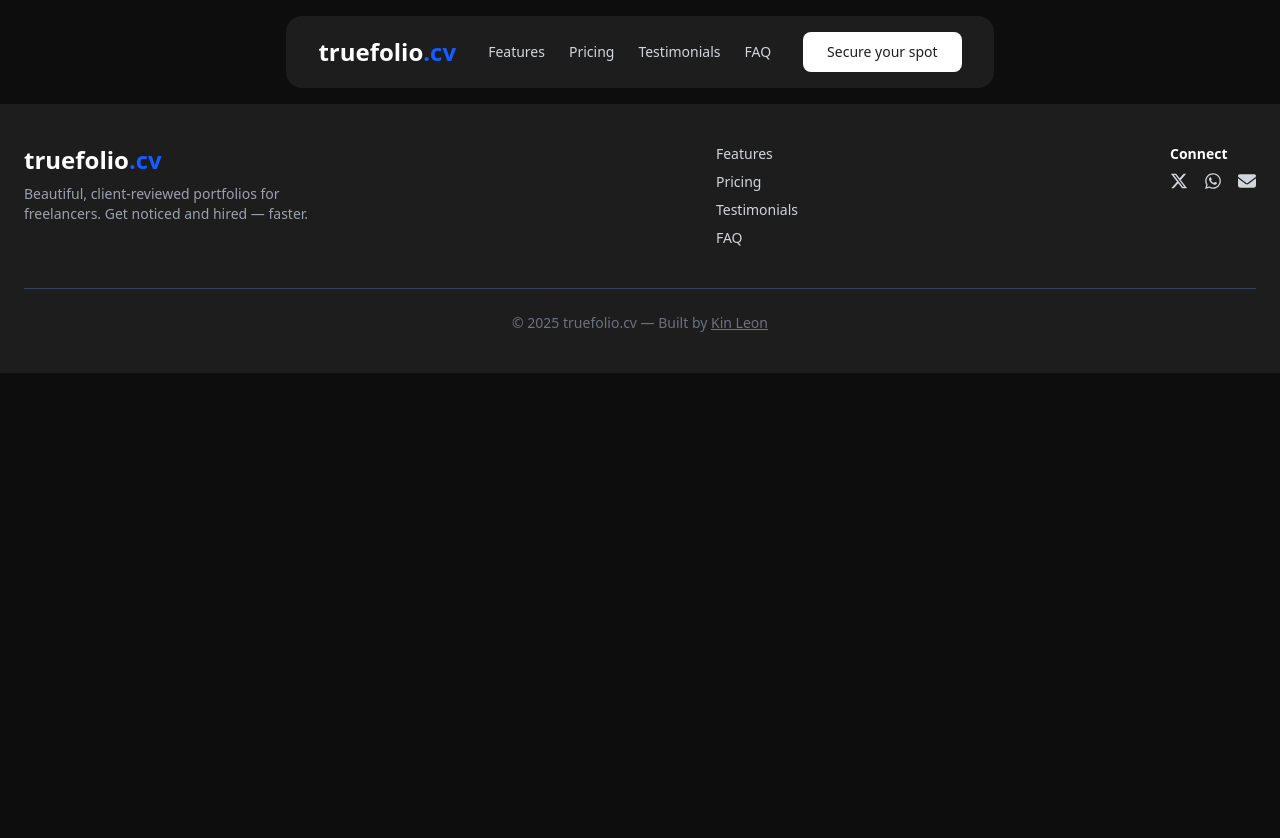
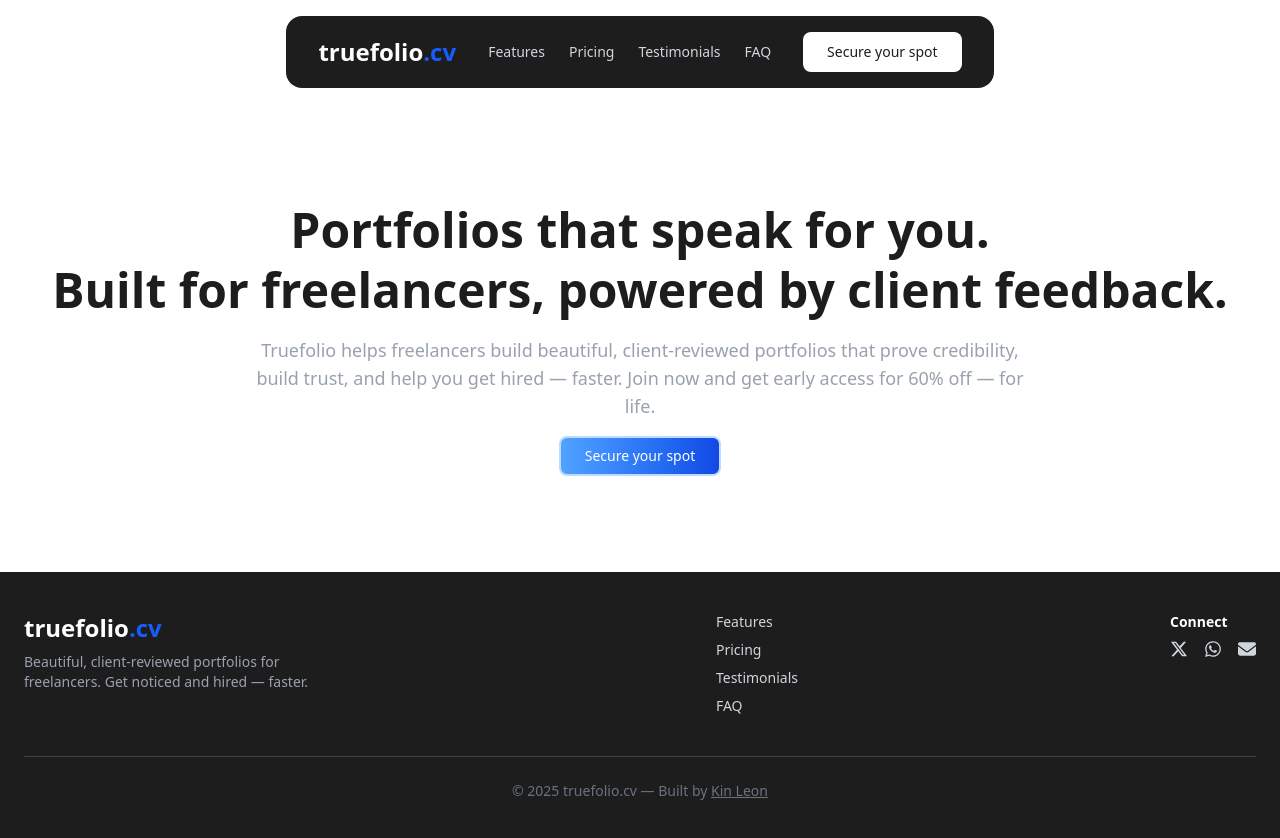
Before and after one commit to codewithkin/truefolio, a Next.js app: page / in a window 1280 px wide. Shown: the top 838 px of the page. Before the commit the page ends 800 px from the top, so only its background shows below. Built offline with nearby package versions, Linux system fonts and the light colour scheme.

Commit message:
Refactor Header component for improved spacing and integrate SecureYourSpotModal with whiteBg prop

```diff
--- a/src/app/layout.tsx
+++ b/src/app/layout.tsx
@@ -51,7 +51,7 @@ export default function RootLayout({
 }>) {
   return (
     <html lang="en">
-      <body className={`${montserrat.variable} antialiased bg-[#0D0D0D] text-white`}>
+      <body className={`${montserrat.variable} antialiased`}>
         {children}
       </body>
     </html>
--- a/src/app/page.tsx
+++ b/src/app/page.tsx
@@ -1,13 +1,14 @@
 import DesktopNavbar from "@/components/shared/landing/DesktopNavbar"
 import Footer from "@/components/shared/landing/Footer"
 import MobileNavbar from "@/components/shared/landing/Mobilenavbar"
+import Header from "@/components/landing/Header"
 
 function Landing() {
   return (
     <main>
       <DesktopNavbar />
       <MobileNavbar />
-
+      <Header />
       <Footer />
     </main>
   )
--- a/src/components/landing/Header.tsx
+++ b/src/components/landing/Header.tsx
@@ -19,14 +19,14 @@ export default function Header() {
             </h1>
 
             {/* Subheading */}
-            <p className="mt-6 md:max-w-3xl text-gray-400 text-base md:text-lg">
+            <p className="mt-4 md:max-w-3xl text-gray-400 text-base md:text-lg">
                 Truefolio helps freelancers build beautiful, client-reviewed portfolios
                 that prove credibility, build trust, and help you get hired — faster.
                 Join now and get early access for 60% off — for life.
             </p>
 
             {/* CTA */}
-            <div className="mt-10">
+            <div className="mt-4">
                 <SecureYourSpotModal whiteBg={true} />
             </div>
         </motion.header>
```
